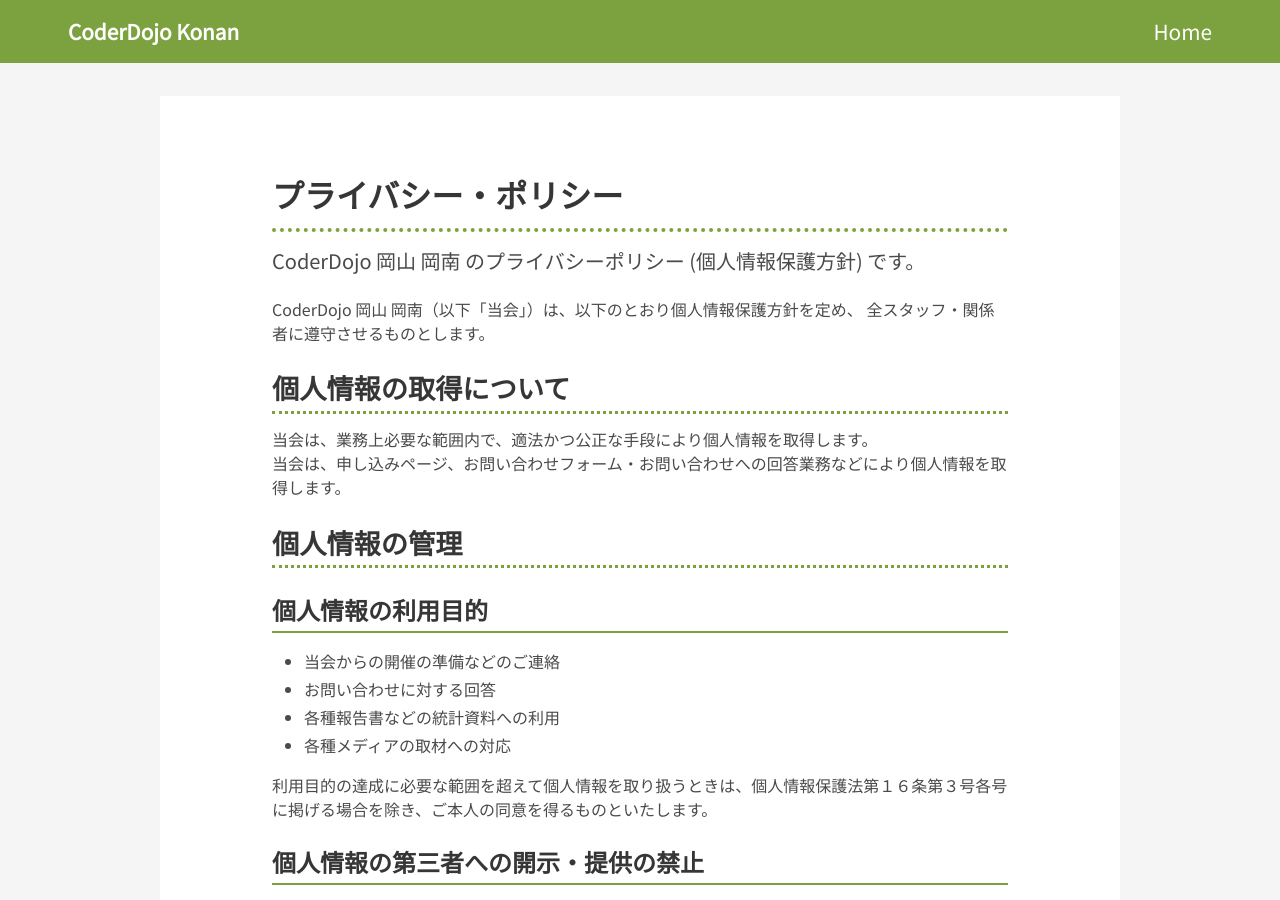
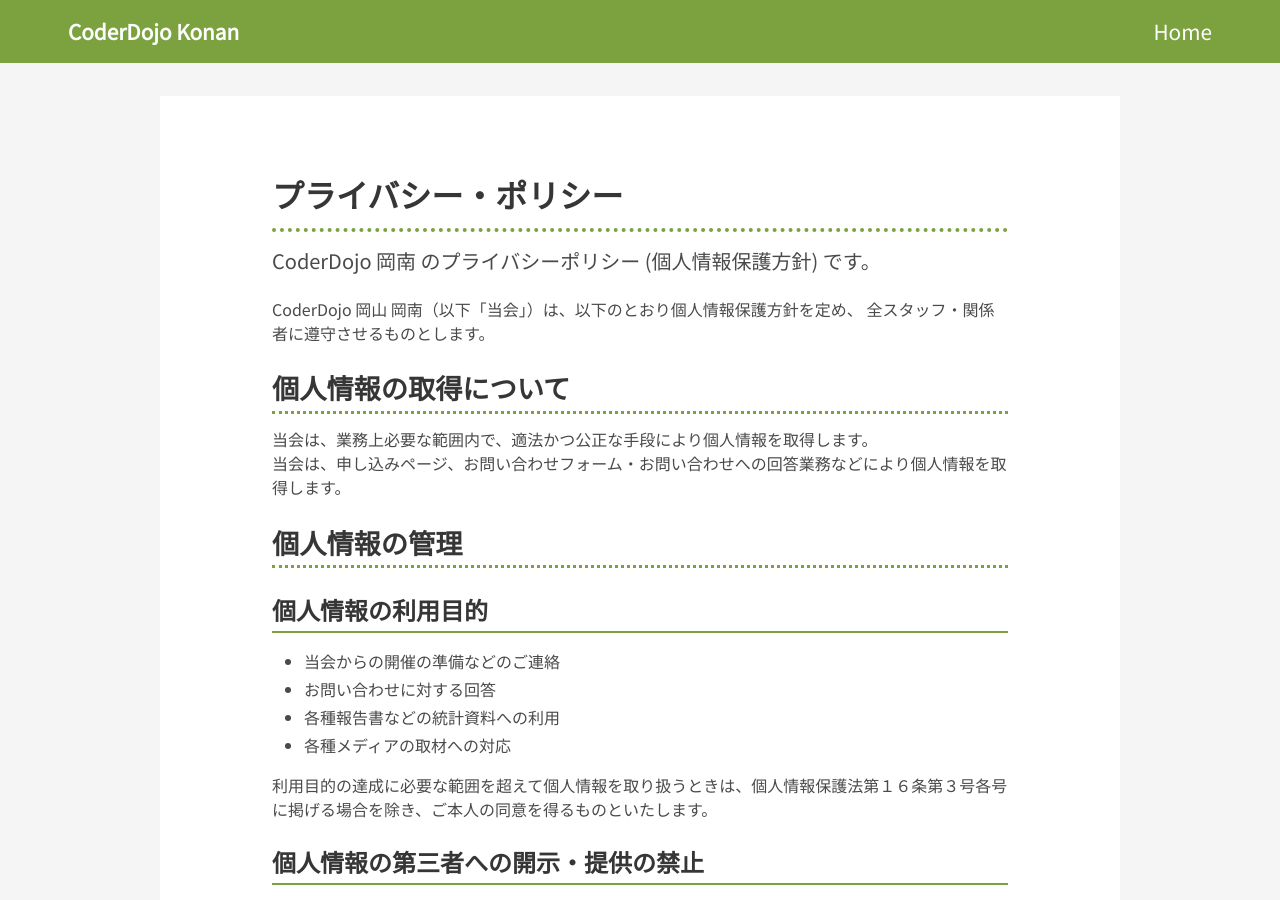
Before and after one commit to coderdojo-konan/website, a Jekyll site: the page built from _pages/privacy-policy.md, in a window 1280 px wide and 900 px high. Built offline with Jekyll 4.4.1, drawn with Linux system fonts in a browser that asks for light colours; nearby versions of some CDN libraries; library files that are not in the unit come from our copies; some of the changed text lies outside the part shown.

Commit message:
細かい表記を修正

```diff
--- a/_pages/privacy-policy.md
+++ b/_pages/privacy-policy.md
@@ -1,6 +1,6 @@
 ---
 title: プライバシー・ポリシー
-desc: CoderDojo 岡山 岡南 のプライバシーポリシー (個人情報保護方針) です。
+desc: CoderDojo 岡南 のプライバシーポリシー (個人情報保護方針) です。
 layout: page
 permalink: /privacy-policy
 ---
@@ -57,7 +57,7 @@ CoderDojo 岡山 岡南（以下「当会」）は、以下のとおり個人情
 # お問い合せ先
 当会の個人情報の取扱に関するお問い合せは下記までご連絡ください。
 
-**コーダー道場 岡山 岡南（CoderDojo Konan Okayama）**
+**コーダー道場 岡南（CoderDojo Konan)**
 E-mail: [contact@coderdojo-konan.jp](/#contact)
 
 代表者: 伊藤 秀一 (いとう ひでかず)
```
Also changed, not shown: _pages/disaster-response.md (+1 -1 lines), _pages/f-and-q.md (+0 -1 lines).
